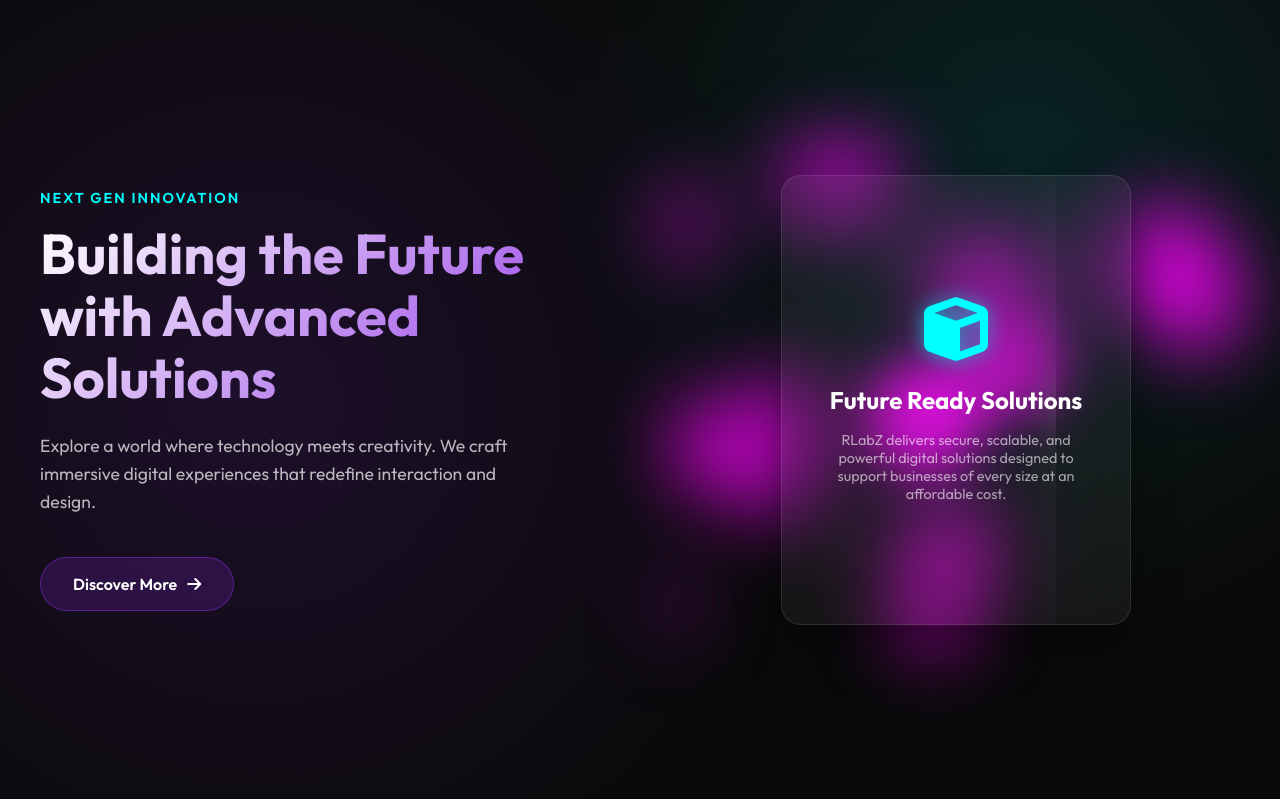
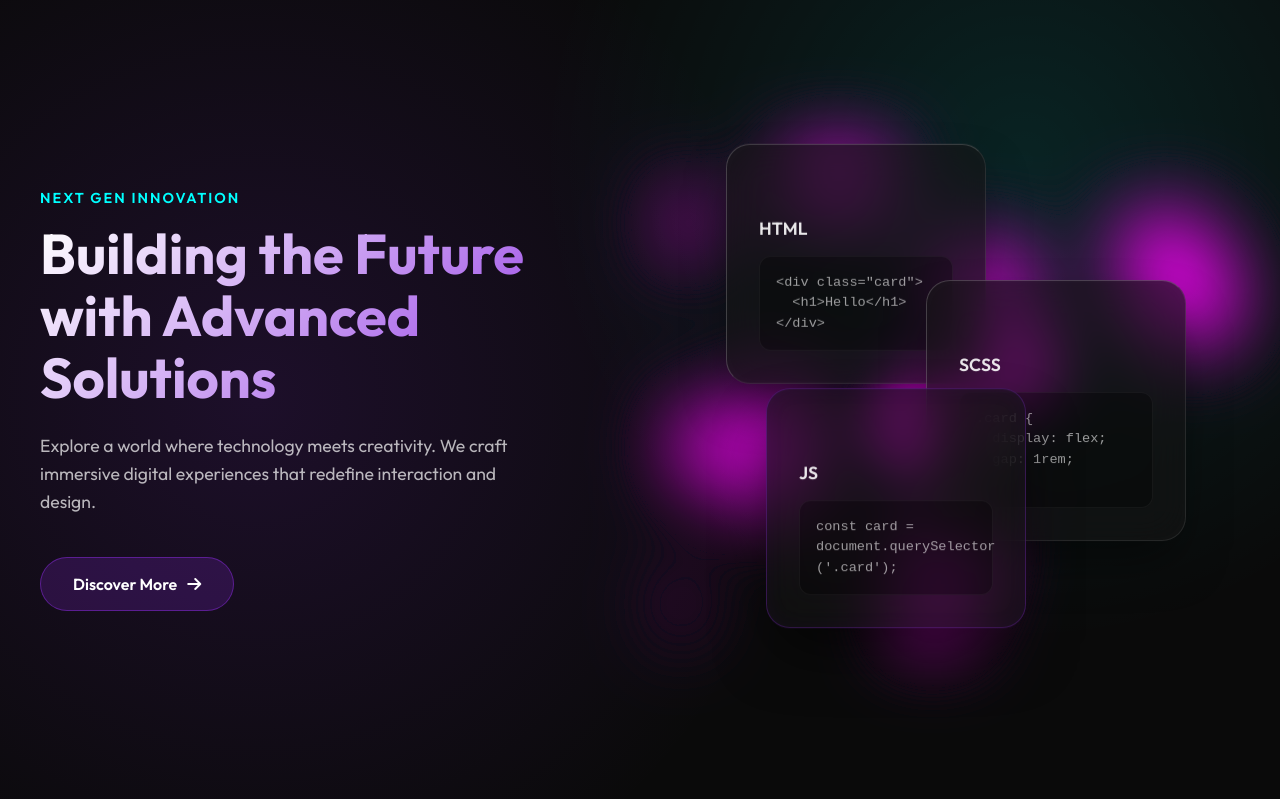
Before and after one commit to jubinjoy432/Rlabz, a PHP site: page / in a window 1280 px wide. Shown: the top 799 px of the page. Run offline with PHP 8.4, Linux system fonts and the light colour scheme.

Commit message:
Added 3 floating cards

```diff
--- a/WhatWeDo/index.html
+++ b/WhatWeDo/index.html
@@ -45,25 +45,40 @@
                     <div class="hero-blob blob-3"></div>
                 </div>
 
-                <!-- 3-Card Slider -->
+                <!-- 3-Card Floating Display -->
                 <div class="hero-cards-wrapper">
-                    <!-- Card 1 -->
-                    <div class="hero-violet-card active" data-index="0">
-                        <i class="fa-solid fa-cube hero-card-icon"></i>
-                        <h3 class="hero-card-title">Future Ready Solutions</h3>
-                        <p class="hero-card-text">RLabZ delivers secure, scalable, and powerful digital solutions designed to support businesses of every size at an affordable cost.</p>
+                    <!-- Card 1: HTML (Back/Top-Left) -->
+                    <div class="hero-violet-card card-html">
+                        <i class="fa-brands fa-html5 hero-card-icon"></i>
+                        <h3 class="hero-card-title">HTML</h3>
+                        <div class="code-snippet">
+                            <span>&lt;div class="card"&gt;</span><br>
+                            <span>&nbsp;&nbsp;&lt;h1&gt;Hello&lt;/h1&gt;</span><br>
+                            <span>&lt;/div&gt;</span>
+                        </div>
                     </div>
-                    <!-- Card 2 -->
-                    <div class="hero-violet-card" data-index="1">
-                        <i class="fa-solid fa-layer-group hero-card-icon"></i>
-                        <h3 class="hero-card-title">Web Solutions</h3>
-                        <p class="hero-card-text">Transform your business digitally and expand beyond boundaries with innovative and scalable web technologies.</p>
+
+                    <!-- Card 2: SCSS (Middle/Center-Right) -->
+                    <div class="hero-violet-card card-scss">
+                        <i class="fa-brands fa-sass hero-card-icon"></i>
+                        <h3 class="hero-card-title">SCSS</h3>
+                        <div class="code-snippet">
+                            <span>.card {</span><br>
+                            <span>&nbsp;&nbsp;display: flex;</span><br>
+                            <span>&nbsp;&nbsp;gap: 1rem;</span><br>
+                            <span>}</span>
+                        </div>
                     </div>
-                    <!-- Card 3 -->
-                    <div class="hero-violet-card" data-index="2">
-                        <i class="fa-solid fa-wand-magic-sparkles hero-card-icon"></i>
-                        <h3 class="hero-card-title">Mobile Solutions</h3>
-                        <p class="hero-card-text">Touch the digital world like never before with customizable enterprise mobile applications built using powerful and modern technologies.</p>
+
+                    <!-- Card 3: JS (Front/Bottom-Center) -->
+                    <div class="hero-violet-card card-js">
+                        <i class="fa-brands fa-js hero-card-icon"></i>
+                        <h3 class="hero-card-title">JS</h3>
+                        <div class="code-snippet">
+                            <span>const card =</span><br>
+                            <span>document.querySelector</span><br>
+                            <span>('.card');</span>
+                        </div>
                     </div>
                 </div>
             </div>
@@ -164,38 +179,12 @@
                 observer.observe(heroSection);
             }
 
-            // Card Slider Logic
-            let currentIndex = 0;
-            const cycleCards = () => {
-                const currentCard = cards[currentIndex];
-                const nextIndex = (currentIndex + 1) % cards.length;
-                const nextCard = cards[nextIndex];
+            // Parallax 3D Tilt Effect on Container & Individual Cards
+            const cardWrapper = document.querySelector('.hero-cards-wrapper');
+            const cardHTML = document.querySelector('.card-html');
+            const cardSCSS = document.querySelector('.card-scss');
+            const cardJS = document.querySelector('.card-js');
 
-                // Slide Out Current
-                currentCard.classList.remove('active');
-                currentCard.classList.add('prev');
-
-                // Prepare Next (remove prev class if it was there)
-                nextCard.classList.remove('prev');
-
-                // Wait for CSS transition then reset
-                setTimeout(() => {
-                    currentCard.classList.remove('prev');
-                }, 800); // Match CSS transition duration
-
-                // Slide In Next
-                nextCard.classList.add('active');
-
-                currentIndex = nextIndex;
-            };
-
-            // Start Cycle Loop
-            if (cards.length > 1) {
-                setInterval(cycleCards, 4000); // Change every 4 seconds
-            }
-
-            // 3D Tilt Effect on Container
-            const cardWrapper = document.querySelector('.hero-cards-wrapper');
             if (cardWrapper && heroVisual) {
                 heroVisual.addEventListener('mousemove', (e) => {
                     const rect = cardWrapper.getBoundingClientRect();
@@ -205,14 +194,28 @@
                     const centerX = rect.width / 2;
                     const centerY = rect.height / 2;
 
-                    const rotateX = ((y - centerY) / centerY) * -10;
-                    const rotateY = ((x - centerX) / centerX) * 10;
+                    // Container Tilt
+                    const rotateX = ((y - centerY) / centerY) * -5; // Subtle tilt
+                    const rotateY = ((x - centerX) / centerX) * 5;
 
                     cardWrapper.style.transform = `perspective(1000px) rotateX(${rotateX}deg) rotateY(${rotateY}deg)`;
+
+                    // Individual Parallax (Front moves more, back moves less)
+                    // JS (Front)
+                    if (cardJS) cardJS.style.transform = `translate(${((x - centerX) * 0.05)}px, ${((y - centerY) * 0.05)}px)`;
+
+                    // SCSS (Middle)
+                    if (cardSCSS) cardSCSS.style.transform = `translate(${((x - centerX) * 0.03)}px, ${((y - centerY) * 0.03)}px)`;
+
+                    // HTML (Back)
+                    if (cardHTML) cardHTML.style.transform = `translate(${((x - centerX) * 0.01)}px, ${((y - centerY) * 0.01)}px)`;
                 });
 
                 heroVisual.addEventListener('mouseleave', () => {
                     cardWrapper.style.transform = 'perspective(1000px) rotateX(0) rotateY(0)';
+                    if (cardJS) cardJS.style.transform = 'translate(0, 0)';
+                    if (cardSCSS) cardSCSS.style.transform = 'translate(0, 0)';
+                    if (cardHTML) cardHTML.style.transform = 'translate(0, 0)';
                 });
             }
 
--- a/WhatWeDo/styles.css
+++ b/WhatWeDo/styles.css
@@ -507,101 +507,143 @@ h2 {
     }
 }
 
-        /* 3-Card Slider Styles */
+/* 3-Card Floating Layout */
 .hero-cards-wrapper {
     position: relative;
-            width: 350px;
-            height: 450px;
+    width: 500px;
+    height: 550px;
     z-index: 5;
     transform-style: preserve-3d;
 }
 
 .hero-violet-card {
     position: absolute;
-            top: 0;
-            left: 0;
-            width: 100%;
-            height: 100%;
-            background: var(--hero-glass-bg);
-            border: 1px solid var(--hero-glass-border);
-            border-radius: 20px;
+    width: 260px;
+    padding: 2rem;
+    background: rgba(20, 20, 20, 0.6);
+    /* Darker semi-transparent */
+    border: 1px solid rgba(255, 255, 255, 0.1);
+    border-top: 1px solid rgba(255, 255, 255, 0.2);
+    border-left: 1px solid rgba(255, 255, 255, 0.2);
+    border-radius: 24px;
     backdrop-filter: blur(20px);
     -webkit-backdrop-filter: blur(20px);
-            box-shadow: 0 25px 50px -12px rgba(0, 0, 0, 0.5);
+    box-shadow: 0 25px 50px -12px rgba(0, 0, 0, 0.5), inset 0 0 20px rgba(255, 255, 255, 0.02);
     display: flex;
     flex-direction: column;
-            justify-content: center;
-            align-items: center;
-            text-align: center;
-            padding: 2rem;
-
-            /* Animation States */
-            opacity: 0;
-            transform: translateX(100px) scale(0.9) rotateY(-10deg);
-            transition: all 0.8s cubic-bezier(0.34, 1.56, 0.64, 1);
-            pointer-events: none;
+    align-items: flex-start;
+    text-align: left;
+    transition: transform 0.3s ease, box-shadow 0.3s ease;
 }
 
-        .hero-violet-card.active {
-            opacity: 1;
-            transform: translateX(0) scale(1) rotateY(0);
-            pointer-events: auto;
-            z-index: 2;
+/* Floating Animation */
+@keyframes card-float {
+
+    0%,
+    100% {
+        transform: translateY(0);
     }
 
-        .hero-violet-card.prev {
-            opacity: 0;
-            transform: translateX(-100px) scale(0.9) rotateY(10deg);
-            z-index: 1;
+    50% {
+        transform: translateY(-15px);
+    }
 }
 
-        .hero-violet-card.next {
+/* Card Positioning - Staggered/Clustered */
+
+/* Card 1: HTML (Back/Top-Left) */
+.card-html {
+    top: 20px;
+    left: 20px;
     z-index: 1;
+    animation: card-float 6s ease-in-out infinite;
 }
 
-        .hero-card-icon {
-            font-size: 4rem;
-            color: rgba(var(--hero-violet-glow), 1);
-            margin-bottom: 1.5rem;
-            text-shadow: 0 0 20px rgba(var(--hero-violet-glow), 0.6);
+/* Card 2: SCSS (Middle/Right - Diagonal) */
+.card-scss {
+    top: 160px;
+    right: 20px;
+    z-index: 2;
+    animation: card-float 7s ease-in-out infinite;
+    animation-delay: 1s;
 }
 
-        .hero-card-title {
-            font-size: 1.5rem;
-            font-weight: 700;
-            color: white;
+/* Card 3: JS (Front/Bottom-Left - Breaking Diagonal) */
+.card-js {
+    bottom: 40px;
+    left: 60px;
+    z-index: 3;
+    animation: card-float 8s ease-in-out infinite;
+    animation-delay: 0.5s;
+    border-color: rgba(138, 43, 226, 0.3);
+    /* Slight purple tint border */
+    box-shadow: 0 30px 60px -12px rgba(0, 0, 0, 0.6), inset 0 0 20px rgba(138, 43, 226, 0.05);
+}
+
+/* Hover Effects */
+.hero-violet-card:hover {
+    transform: scale(1.05) translateY(-5px);
+    box-shadow: 0 30px 60px -10px rgba(138, 43, 226, 0.2), inset 0 0 20px rgba(255, 255, 255, 0.05);
+    z-index: 10;
+}
+
+/* Inner Content Styling */
+.hero-violet-card .hero-card-icon {
+    font-size: 2rem;
+    margin-bottom: 0.5rem;
+    background: linear-gradient(135deg, white, var(--hero-violet-glow));
+    background-clip: text;
+    -webkit-background-clip: text;
+    -webkit-text-fill-color: transparent;
+}
+
+.hero-violet-card .hero-card-title {
+    font-size: 1.1rem;
+    font-weight: 600;
+    color: rgba(255, 255, 255, 0.9);
     margin-bottom: 1rem;
 }
 
-        .hero-card-text {
-            font-size: 0.9rem;
+.code-snippet {
+    font-family: 'Courier New', monospace;
+    font-size: 0.85rem;
     color: rgba(255, 255, 255, 0.6);
+    background: rgba(0, 0, 0, 0.3);
+    padding: 1rem;
+    border-radius: 12px;
+    width: 100%;
+    line-height: 1.5;
+    border: 1px solid rgba(255, 255, 255, 0.05);
 }
 
-        /* Floating Orbs */
+.code-snippet span {
+    display: inline-block;
+}
+
+/* Floating Orbs (Background) */
 .hero-violet-orb {
     position: absolute;
     border-radius: 50%;
     filter: blur(80px);
     z-index: -1;
-            opacity: 0.6;
+    opacity: 0.5;
 }
 
 .orb-1 {
     width: 300px;
     height: 300px;
-            background: rgba(var(--hero-violet-primary), 0.4);
-            top: -50px;
-            right: -50px;
+    background: rgba(var(--hero-violet-primary), 0.3);
+    top: 0;
+    right: 0;
     animation: hero-orb-move 10s infinite alternate;
 }
 
 .orb-2 {
-            width: 200px;
-            height: 200px;
-            background: rgba(var(--hero-violet-glow), 0.3);
-            bottom: -30px;
-            left: -30px;
+    width: 250px;
+    height: 250px;
+    background: rgba(var(--hero-violet-glow), 0.2);
+    bottom: 50px;
+    left: 50px;
     animation: hero-orb-move 8s infinite alternate-reverse;
 }
 
@@ -662,7 +704,37 @@ h2 {
     }
 
     .hero-cards-wrapper {
-                width: 300px;
-                height: 380px;
+        width: 320px;
+        height: 400px;
+        transform: scale(0.9);
+    }
+
+    .hero-violet-card {
+        width: 200px;
+        /* Smaller cards */
+        padding: 1.5rem;
+    }
+
+    .card-html {
+        top: 10px;
+        left: 10px;
+    }
+
+    .card-scss {
+        top: 120px;
+        right: 10px;
+    }
+
+    .card-js {
+        bottom: 20px;
+        left: 40px;
     }
 }
+
+@media (max-width: 480px) {
+    .hero-cards-wrapper {
+        transform: scale(0.75);
+        margin-left: -20px;
+        /* Center alignment compensation if needed */
+    }
+}
```
Lines whose indentation alone changed are shown as unchanged.
